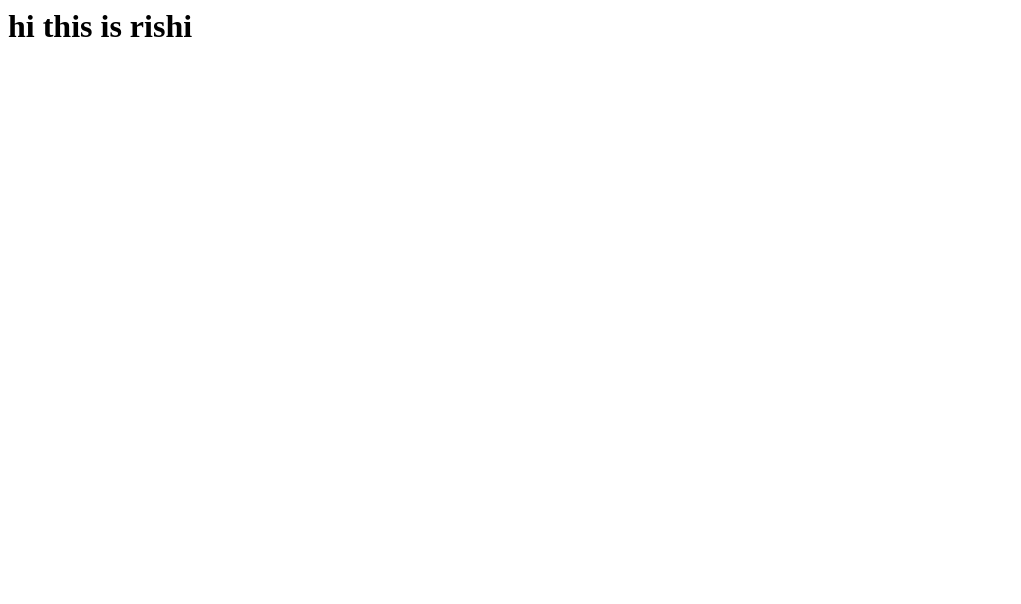
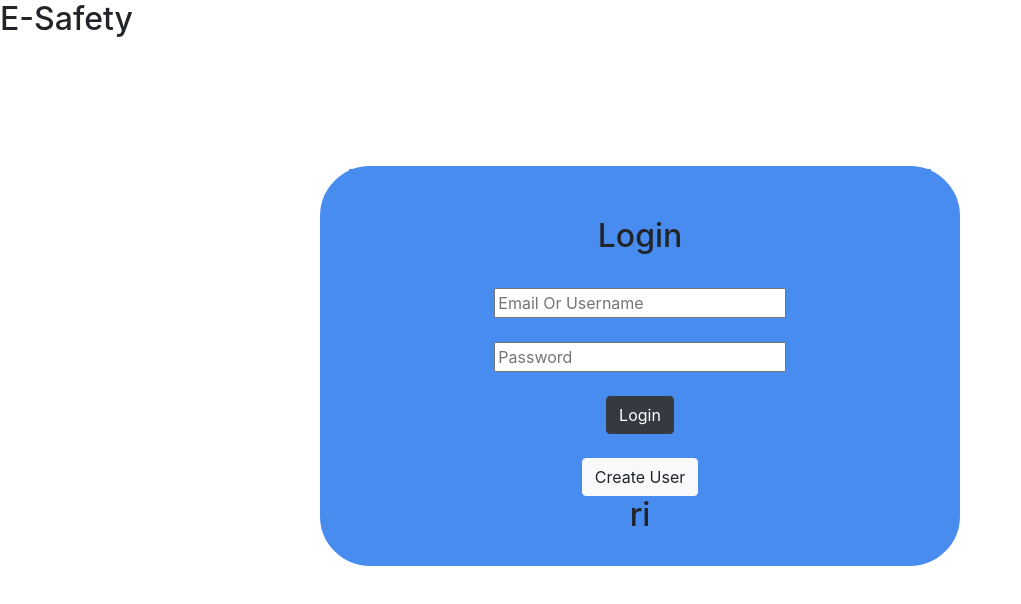
Before and after one commit to thisisrishii/E-Safety, a plain HTML site: page index.html in a window 1280 px wide. Shown: the whole page, without its empty margins (0-1021 px from the left). Drawn offline with nearby package versions, Linux system fonts and the light colour scheme.

Commit message:
Login & Signup

```diff
--- a/index.html
+++ b/index.html
@@ -1,9 +1,21 @@
 <html>
+    <head>
+   <link rel="stylesheet" href="style.css">
+   <link rel="stylesheet" href="https://stackpath.bootstrapcdn.com/bootstrap/4.5.0/css/bootstrap.min.css" integrity="sha384-9aIt2nRpC12Uk9gS9baDl411NQApFmC26EwAOH8WgZl5MYYxFfc+NcPb1dKGj7Sk" crossorigin="anonymous">
+    </head>
     <body>
-        <div>
-            <h1>
-                hi  this is rishi
-            </h1>
+        <h2 style="text-align: start;">E-Safety</h2>
+    <div class="center">
+        <div class="color-box">
+            <br><br>
+        <h2>Login</h2>
+        <br>
+        <input type="text" placeholder="Email Or Username" style="width: 50%;"> <br><br>
+        <input type="password" placeholder="Password" style="width: 50%;"> <br><br>
+        <button type="button" class="btn btn-dark" >Login</button><br><br>
+        <button type="button" class="btn btn-light">Create User</button>
         </div>
+        <h2>ri</h2>
+    </div>
     </body>
-</html>
+    </html>
```
